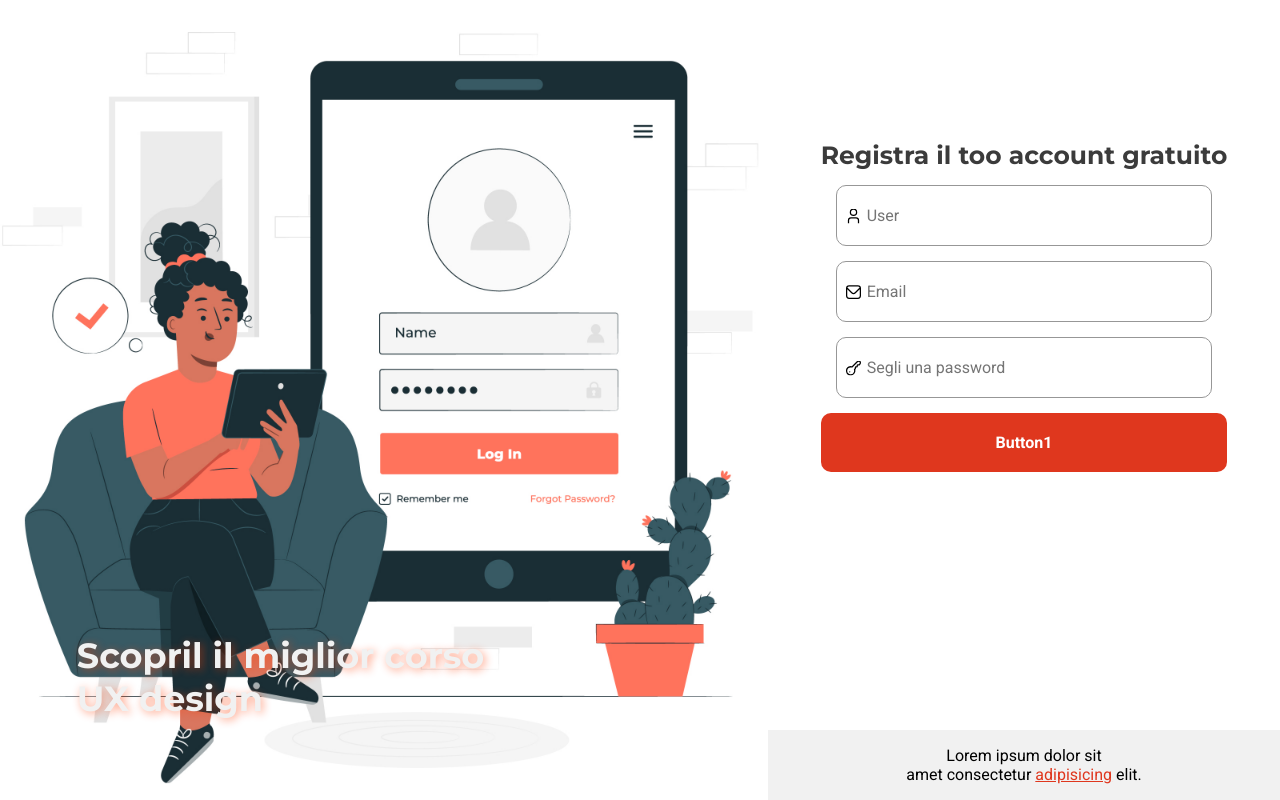
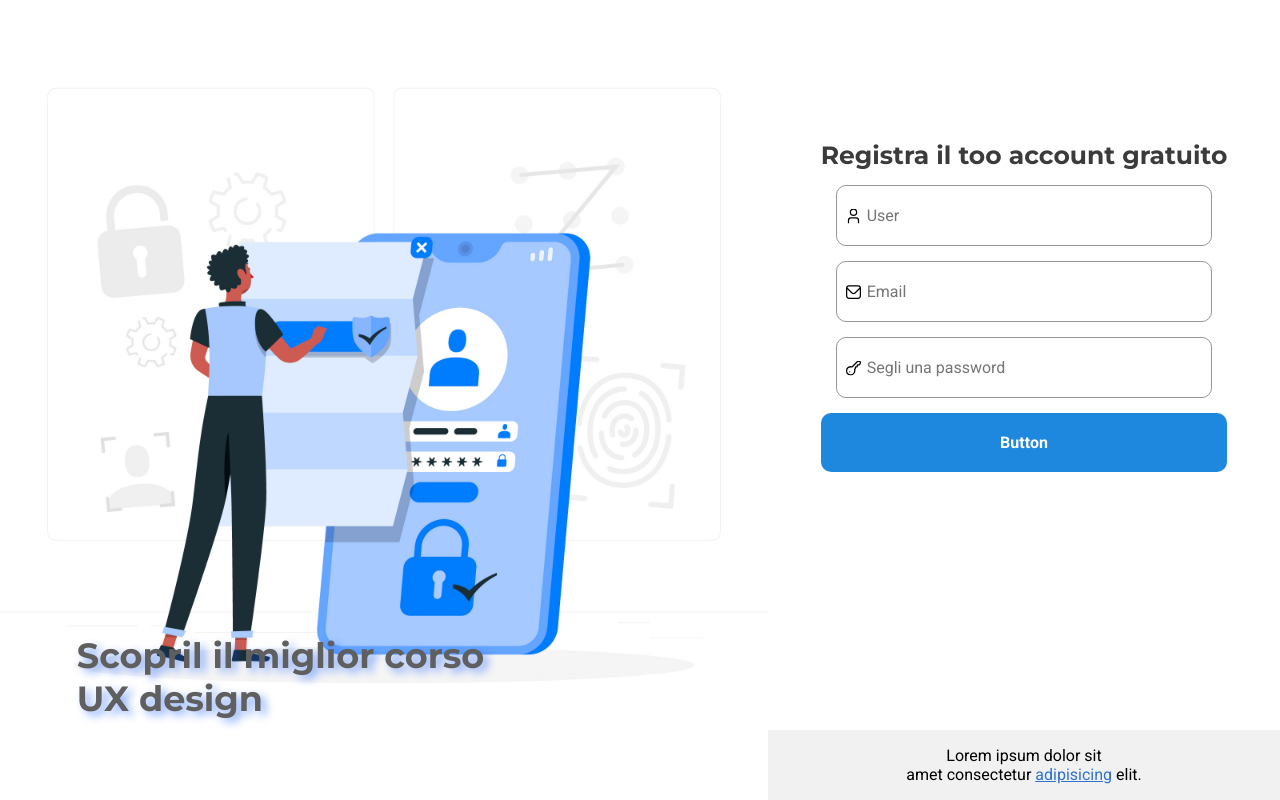
Before and after one commit to Yayo22124/Course, a plain HTML site: page Login/index.html in a window 1280 px wide. Drawn offline with Linux system fonts and the light colour scheme.

Commit message:
Adding modifies of Files and folders

```diff
--- a/Login/index.html
+++ b/Login/index.html
@@ -17,7 +17,7 @@
 <body>
     <main class="container">
         <div class="img-container">
-            <img src="/img/img.jpg" alt="login-image">
+            <img src="/img/login.jpg" alt="login-image">
             <span>Scopril il miglior corso UX design</span>
         </div>
         <div class="form-container">
@@ -35,7 +35,7 @@
                     <input type="password" placeholder="Segli una password">
                     <i><img src="/img/password.svg" alt=""></i>
                 </div>
-                <button type="submit">Button1</button>
+                <button type="submit">Button</button>
             </form>
             <footer>
                 <p>
--- a/Login/styles/style.css
+++ b/Login/styles/style.css
@@ -34,11 +34,11 @@ body  {
     bottom: 10%;
     left: 10%;
     max-width: 460px;
-    text-shadow: 2px 2px 8px #ff3c007a;
+    text-shadow: 5px 4px 8px #0051ff7a;
     font-family: "Montserrat";
     font-weight: 700;
     font-size: 35px;
-    color: #f1f1f1;
+    color: #5f5f5f;
 
 }
 
@@ -103,7 +103,7 @@ body  {
 button {
     width: 100%;
     padding: 20px 0px;
-    background-color: #DF371E;
+    background-color: #1e88df;
     border-radius: 10px;
     border: none;
 
@@ -128,6 +128,6 @@ footer {
 }
 
 footer a {
-    color: #DF371E;
+    color: #2f73cd;
     cursor: pointer;
 }
```
Also changed, not shown: Login/img/login.jpg (added).
